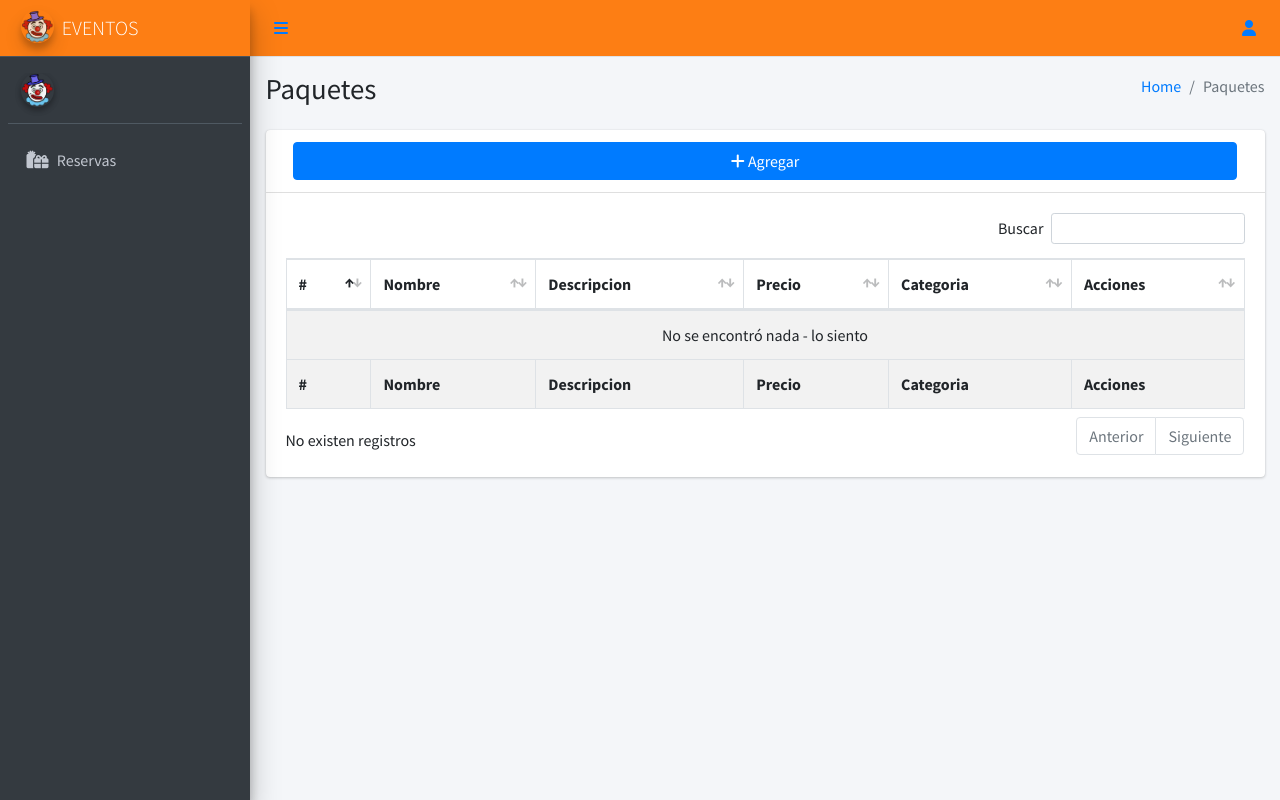
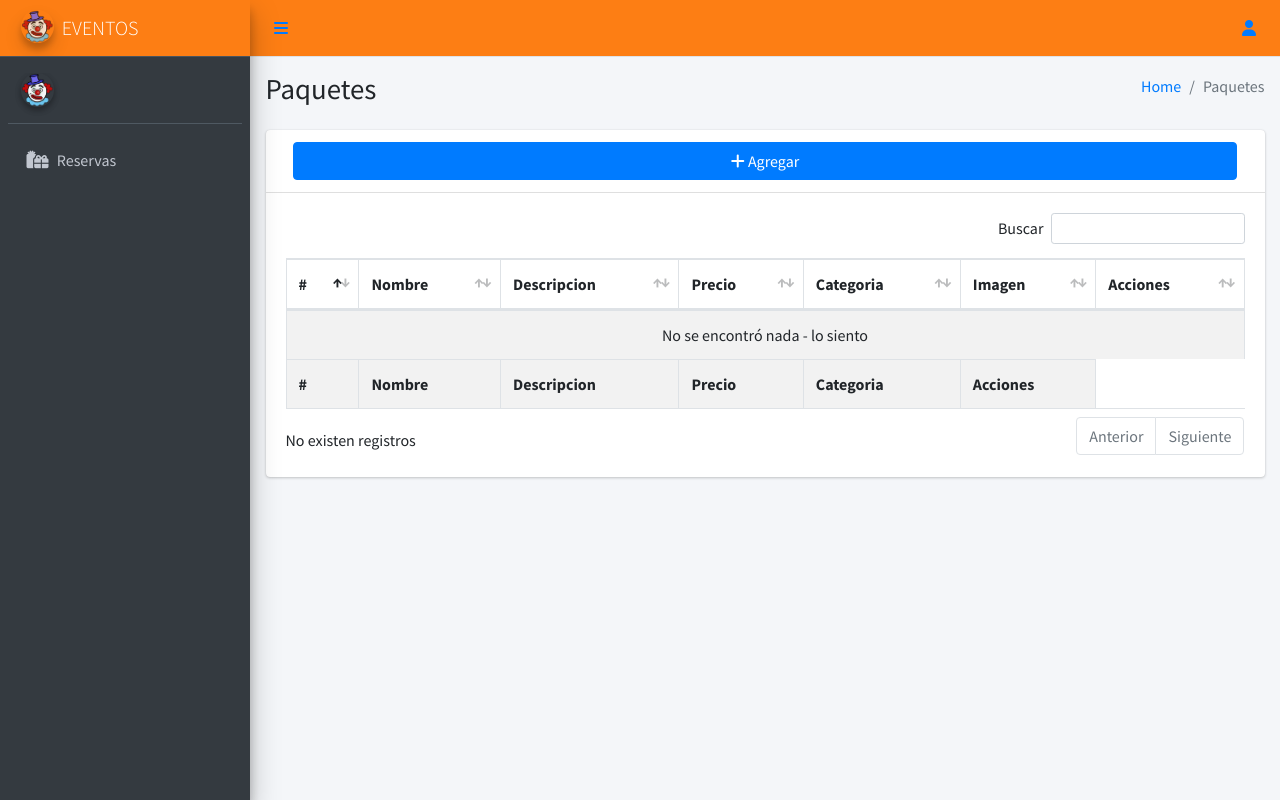
Before and after one commit to aspeti/animacion, a CodeIgniter app: page /animacion/index.php/paquetes/index in a window 1280 px wide. Run offline with CodeIgniter, Linux system fonts and the light colour scheme; tables that the repository leaves empty hold one stand-in row (values such as "Sample post"); some libraries are stand-ins or nearby versions.

Commit message:
add image to list paquete

```diff
--- a/application/views/admin/paquetes/list.php
+++ b/application/views/admin/paquetes/list.php
@@ -42,6 +42,7 @@
                     <th>Descripcion</th>
                     <th>Precio</th>
                     <th>Categoria</th>
+                    <th>Imagen</th>
                     <th>Acciones</th>
                   </tr>
                   </thead>
@@ -59,8 +60,8 @@
                                       <?php }else if($paquete->categoria == 3){ echo "NORMAL";?>
                                         <?php }else{ echo "ECONOMICO";?>
                                           <?php };?>
-
                                   </td>
+                                  <td><img src="<?php echo base_url().$paquete->img ;?>" class="product-image-thumb" alt="Product Image"></td>
                                   <td>
                                       <div class="btn-group">
                                         <!--button type="button" class="btn btn-info btn-view" data-toggle="modal" data-target="#modal-default" value="</?php echo $viewURL ='productos/view/'.$producto->id_producto;?>">
```
